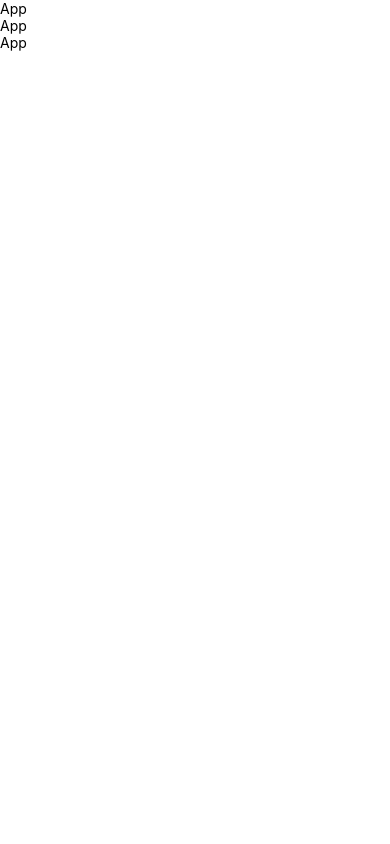
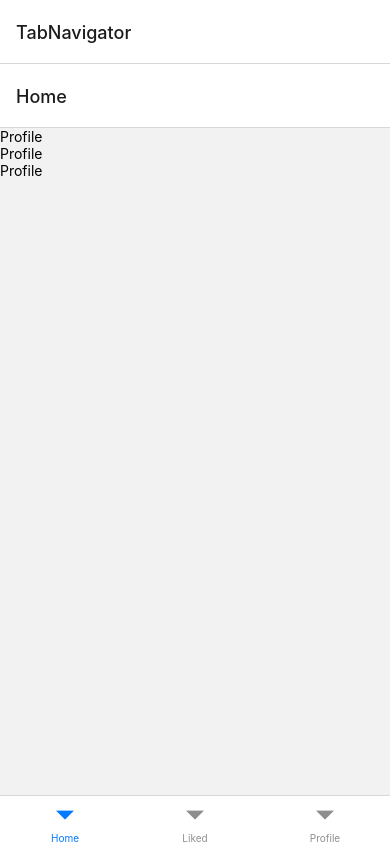
Before and after one commit to JoelAngels/travel-app-react-native, a React Native app: screen / in a window 390 px wide. Built offline with nearby package versions, Linux system fonts and the light colour scheme.

Commit message:
setup the tag navigator and stack through navigation

```diff
--- a/App.js
+++ b/App.js
@@ -7,18 +7,31 @@ import Profile from './components/Profile';
 
 import {NavigationContainer} from '@react-navigation/native';
 import {createNativeStackNavigator} from '@react-navigation/native-stack';
+import {createBottomTabNavigator} from '@react-navigation/bottom-tabs';
+
 // import Feather from 'react-native-vector-icons/Feather';
 // import Entypo from 'react-native-vector-icons/Entypo';
 
 const Stack = createNativeStackNavigator();
+const Tab = createBottomTabNavigator();
+
+const TabNavigator = () => {
+  return (
+    <Tab.Navigator>
+      <Tab.Screen name="Home" component={Home} />
+      <Tab.Screen name="Liked" component={Liked} />
+      <Tab.Screen name="Profile" component={Profile} />
+    </Tab.Navigator>
+  );
+};
 
 const App = () => {
   return (
-    <View>
-      <Text>App</Text>
-      <Text>App</Text>
-      <Text>App</Text>
-    </View>
+    <NavigationContainer>
+      <Stack.Navigator>
+        <Stack.Screen name="TabNavigator" component={TabNavigator} />
+      </Stack.Navigator>
+    </NavigationContainer>
   );
 };
 
```
